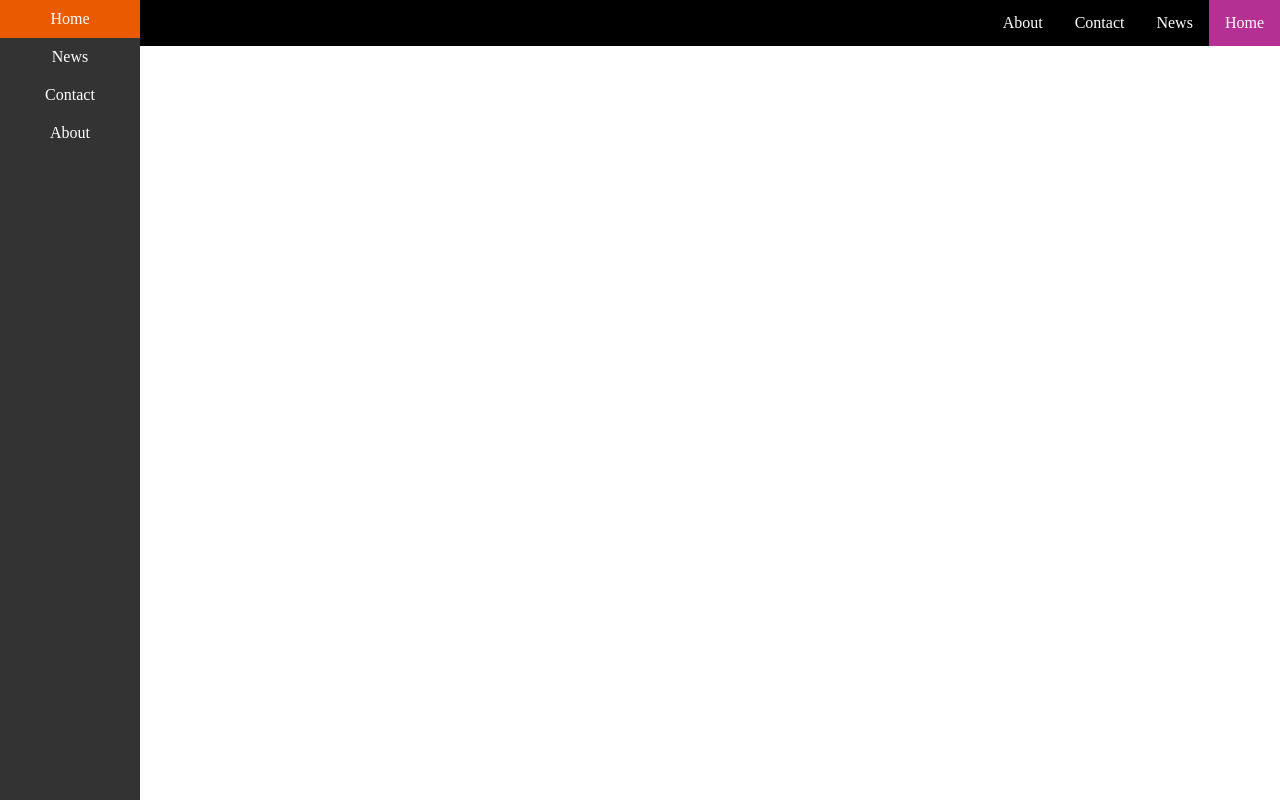
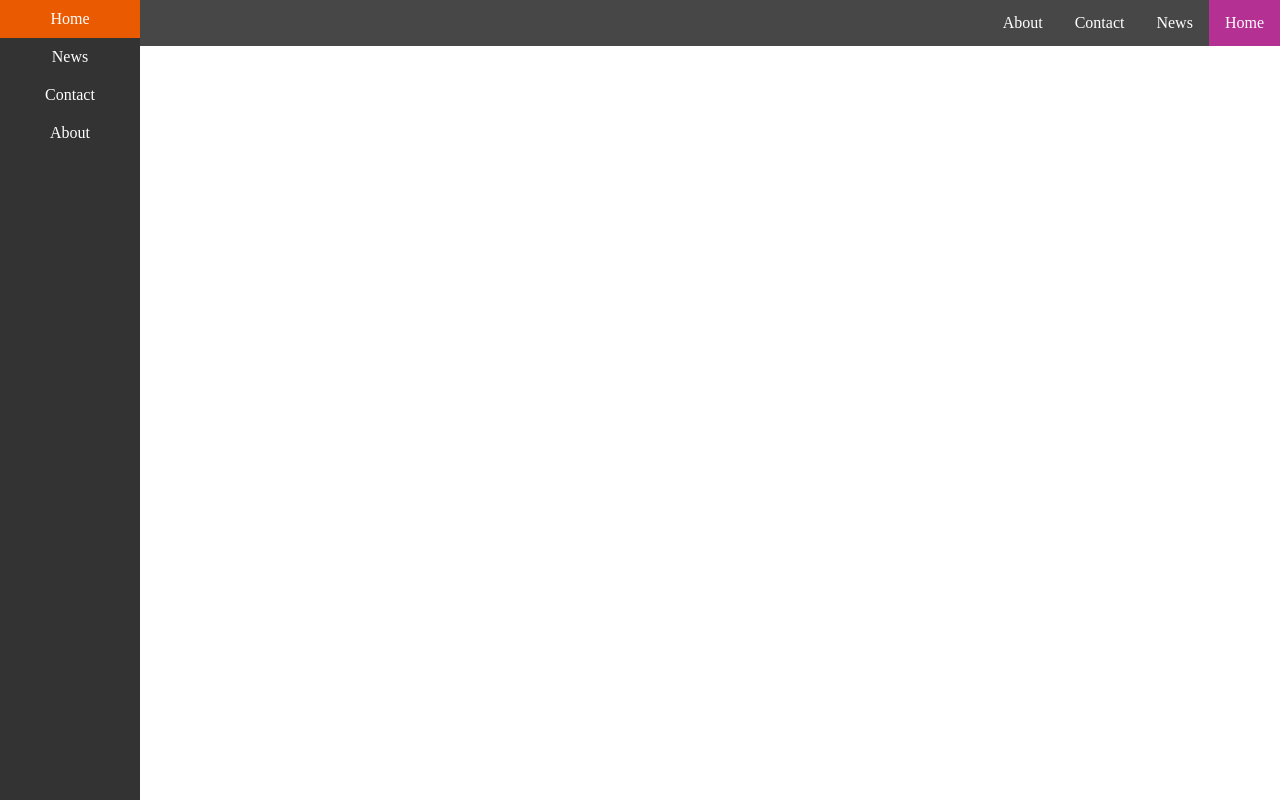
Before and after one commit to Farantir/MockITup, a plain HTML site: page index.html in a window 1280 px wide. Drawn offline with Linux system fonts and the light colour scheme.

Commit message:
no message

```diff
--- a/main.css
+++ b/main.css
@@ -9,7 +9,9 @@ ul.menubar {
     margin: 0;
     padding: 0;
     overflow: hidden;
-    background-color: #000000;
+    background-color: #474747;
+	top: 0px;
+	left 0px;
 }
 
 ul.menubar li {
```
Also changed, not shown: index.html (+3 -0 lines), Mockingbird_Illustration_Color4.png (added).
